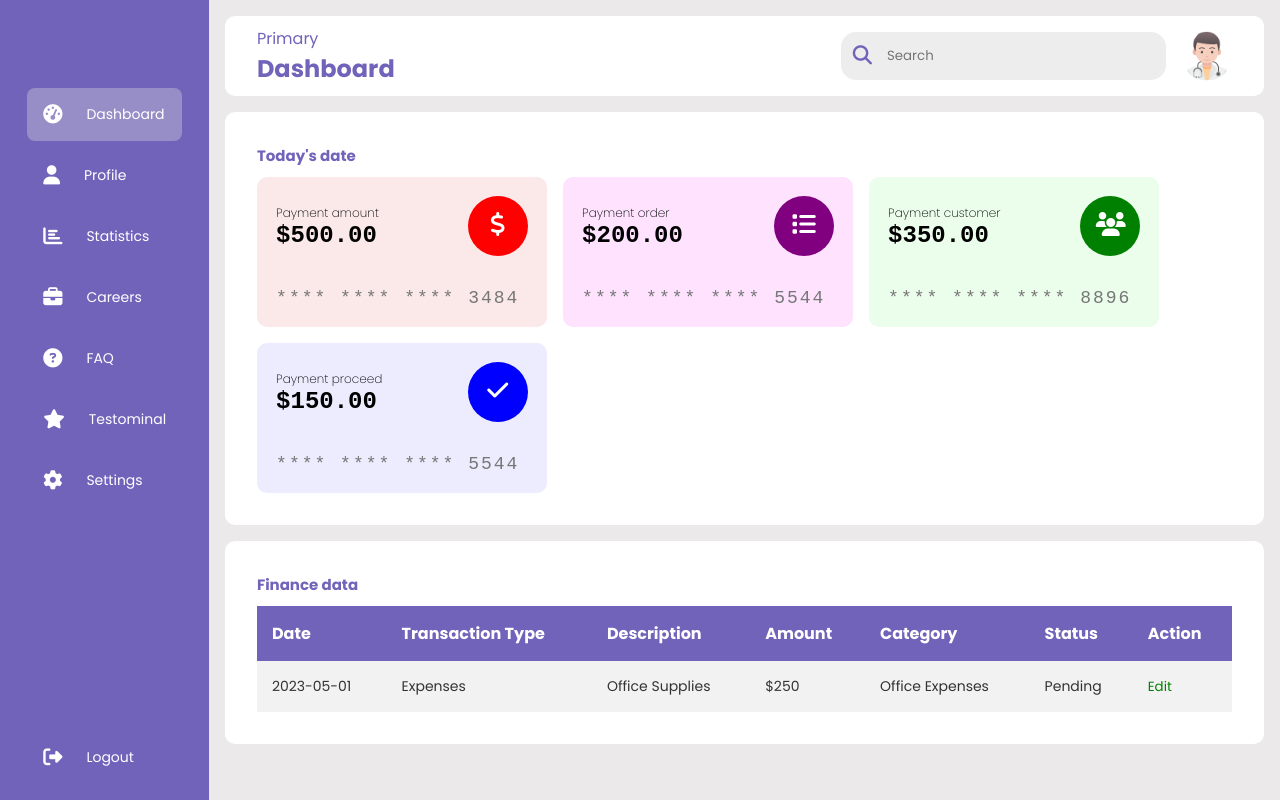
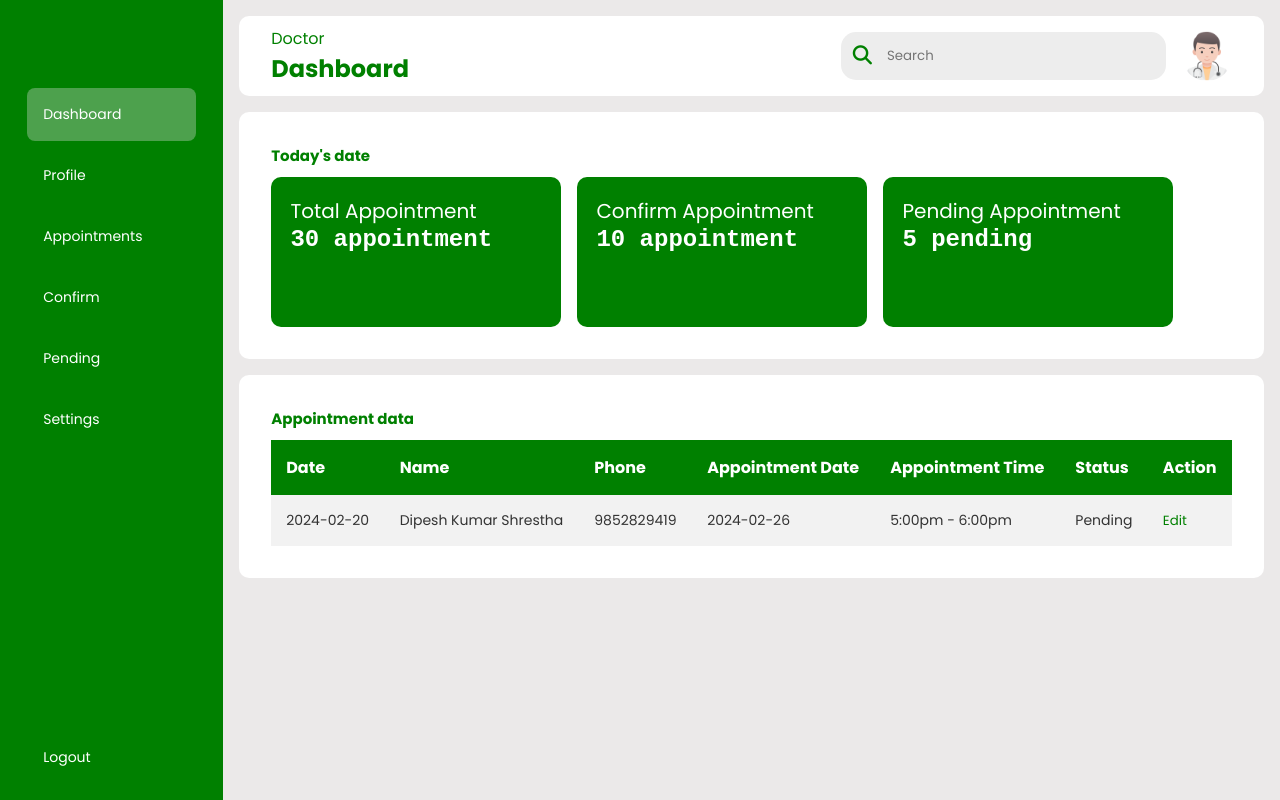
Before and after one commit to dipeshs13/Appointment, a PHP site: page /doctor.php in a window 1280 px wide. Run offline with PHP 8.4, Linux system fonts and the light colour scheme.

```diff
--- a/css/doctor.css
+++ b/css/doctor.css
@@ -16,19 +16,17 @@ body{
     top: 0;
     left: 0;
     bottom: 0;
-    width: 110px;
+    width: 260px;
     height: 100vh;
     padding: 0 1.7rem;
     color: #fff;
     overflow: hidden;
-    transition: all 0.5s linear;
-    background: rgba(113, 99, 186, 255);
+    /* transition: all 0.5s linear; */
+    /* background: rgba(113, 99, 186, 255); */
+    background-color: green;
 
 }
-.sidebar:hover{
-    width: 240px;
-    transition: 0.5s;
-}
+
 .logo{
     height: 80px;
     padding: 16px;
@@ -97,7 +95,7 @@ body{
 }
 
 .header_title{
-    color: rgba(113,99,186,255);
+    color:green;
 }
 
 .user_info{
@@ -122,6 +120,7 @@ body{
     font-size: 1.2rem;
     cursor: pointer;
     transform: all 0.5s ease-out;
+    color: green;
 }
 .search_box i:hover{
     transform: scale(1.2);
@@ -140,12 +139,12 @@ body{
 }
 
 .main_title{
-    color: rgba(113, 99, 186, 255);
+    color: green;
     padding-bottom: 10px;
     font-size: 15px;
 }
-.payment_card{
-    background: rgb(229, 223, 223);
+.appointment_card{
+    background: green;
     border-radius: 10px;
     padding: 1.2rem;
     width: 290px;
@@ -156,7 +155,7 @@ body{
     transition: all 0.5s ease-in-out;
 }
 
-.payment_card:hover{
+.appointment_card:hover{
     transform: translateY(-5px);
 }
 
@@ -166,18 +165,20 @@ body{
     align-items: center;
     margin-bottom: 20px;
 }
-.amount{
+.appointment{
     display: flex;
     flex-direction: column;
 }
 .title{
-    font-size: 12px;
-    font-weight: 200;
+    font-size: 20px;
+    /* font-weight: ; */
+    color: #fff;
 }
-.amount_value{
+.appointment_value{
     font-size: 24px;
     font-family:'Courier New', Courier, monospace;
     font-weight: 600;
+    color: #fff;
 }
 .icon{
     color: #fff;
@@ -196,7 +197,7 @@ body{
     font-family: 'Courier New', Courier, monospace;
 }
 
-/* color css*/
+/* color css
 .light-red{
     background: rgb(251, 233, 233);
 }
@@ -220,7 +221,7 @@ body{
 }
 .dark-blue{
     background: blue;
-}
+} */
 
 /* Tabular  */
 .tabular{
@@ -238,7 +239,7 @@ table{
     border-collapse: collapse;
 }
 thead{
-    background: rgba(113, 99, 186, 255);
+    background: green;
     color: #fff;
 }
 th{
--- a/doctor.php
+++ b/doctor.php
@@ -15,49 +15,51 @@
     <ul class="menu">
       <li class="active">
         <a href="">
-          <i class="fas fa-tachometer-alt"></i>
+          <!-- <i class="fas fa-tachometer-alt"></i> -->
           <span>Dashboard</span>
         </a>
       </li>
       <li>
         <a href="">
-          <i class="fas fa-user"></i>
+          <!-- <i class="fas fa-user"></i> -->
           <span>Profile</span>
         </a>
       </li>
       <li>
         <a href="">
-          <i class="fas fa-chart-bar"></i>
-          <span>Statistics</span>
+          <!-- <i class="fa-solid fa-calendar-check"></i> -->
+          <span>Appointments</span>
         </a>
       </li>
       <li>
         <a href="">
-          <i class="fas fa-briefcase"></i>
-          <span>Careers</span>
+          <!-- <i class="fas fa-briefcase"></i> -->
+          <!-- <i class="fa-solid fa-check"></i> -->
+          <span>Confirm</span>
         </a>
       </li>
       <li>
         <a href="">
-          <i class="fas fa-question-circle"></i>
-          <span>FAQ</span>
+          <!-- <i class="fas fa-question-circle"></i> -->
+          <!-- <i class="fa-solid fa-clock-rotate-left"></i> -->
+          <span>Pending</span>
         </a>
       </li>
-      <li>
+      <!-- <li>
         <a href="">
           <i class="fas fa-star"></i>
           <span>Testominals</span>
         </a>
-      </li>
+      </li> -->
       <li>
         <a href="">
-          <i class="fas fa-cog"></i>
+          <!-- <i class="fas fa-cog"></i> -->
           <span>Settings</span>
         </a>
       </li>
       <li class="logout">
         <a href="" >
-          <i class="fas fa-sign-out-alt"></i>
+          <!-- <i class="fas fa-sign-out-alt"></i> -->
           <span>Logout</span>
         </a>
       </li>
@@ -67,7 +69,7 @@
   <div class="main_content">
     <div class="header">
       <div class="header_title">
-        <span>Primary</span>
+        <span>Doctor</span>
         <h2>Dashboard</h2>
       </div>
       <div class="user_info">
@@ -83,67 +85,73 @@
     <div class="card_container">
       <h3 class="main_title">Today's date</h3>
       <div class="card">
-        <div class="payment_card light-red">
+        <div class="appointment_card">
           <div class="card_header">
-            <div class="amount">
+            <div class="appointment">
               <span class="title">
-                Payment amount
+                Total Appointment
               </span>
-              <span class="amount_value">
-                $500.00
+              <span class="appointment_value">
+                30 appointment
               </span>
             </div>
-            <i class="fas fa-dollar-sign icon">
+            <!-- <i class="fas fa-dollar-sign icon">
+            </i> -->
+            <!-- <i class="fas fa-users icon dark-green"> -->
             </i>
           </div>
-          <span class="card_detail">
+          <!-- <span class="card_detail">
             **** **** **** 3484
-          </span>
+          </span> -->
         </div>
 
-        <div class="payment_card light-purple">
+        <div class="appointment_card">
           <div class="card_header">
-            <div class="amount">
+            <div class="appointment">
               <span class="title">
-                Payment order
+                Confirm Appointment
               </span>
-              <span class="amount_value">
-                $200.00
+              <span class="appointment_value">
+                10 appointment
               </span>
             </div>
-            <i class="fas fa-list icon dark-purple">
+            <!-- <i class="fas fa-list icon dark-purple">
+            </i> -->
+            <!-- <i class="fas fa-check icon dark-blue"> -->
             </i>
           </div>
-          <span class="card_detail">
+          <!-- <span class="card_detail">
             **** **** **** 5544
-          </span>
+          </span> -->
         </div>
 
-        <div class="payment_card light-green">
+        <div class="appointment_card">
           <div class="card_header">
-            <div class="amount">
+            <div class="appointment">
               <span class="title">
-                Payment customer
+                Pending Appointment
               </span>
-              <span class="amount_value">
-                $350.00
+              <span class="appointment_value">
+                5 pending
               </span>
             </div>
-            <i class="fas fa-users icon dark-green">
+            <!-- <i class="fas fa-users icon dark-green">
+            </i> -->
+            <!-- <i class="fas fa-list icon dark-purple"> -->
             </i>
           </div>
-          <span class="card_detail">
+          <!-- <span class="card_detail">
             **** **** **** 8896
-          </span>
+          </span> -->
         </div>
 
-        <div class="payment_card light-blue">
+        <!-- <div class="appointment_card light-blue">
           <div class="card_header">
-            <div class="amount">
+            <div class="appointment">
               <span class="title">
                 Payment proceed
               </span>
-              <span class="amount_value">
+              <span class="appointment_value">
                 $150.00
               </span>
             </div>
@@ -153,22 +161,22 @@
           <span class="card_detail">
             **** **** **** 5544
           </span>
-        </div>
+        </div> -->
 
       </div>
     </div>
 
     <div class="tabular">
-      <h3 class="main_title">Finance data</h3>
+      <h3 class="main_title">Appointment data</h3>
       <div class="table_container">
         <table>
           <thead>
             <tr>
               <th>Date</th>
-              <th>Transaction Type</th>
-              <th>Description</th>
-              <th>Amount</th>
-              <th>Category</th>
+              <th>Name</th>
+              <th>Phone</th>
+              <th>Appointment Date</th>
+              <th>Appointment Time</th>
               <th>Status</th>
               <th>Action</th>
             </tr>
@@ -176,12 +184,12 @@
             <tbody>
               <tr>
                 <td>
-                  2023-05-01
+                  2024-02-20
                 </td>
-                <td>Expenses</td>
-                <td>Office Supplies</td>
-                <td>$250</td>
-                <td>Office Expenses</td>
+                <td>Dipesh Kumar Shrestha</td>
+                <td>9852829419</td>
+                <td>2024-02-26</td>
+                <td>5:00pm - 6:00pm</td>
                 <td>Pending</td>
                 <td><button>Edit</button></td>
               </tr>
```
Also changed, not shown: css/login.css (+22 -3 lines), css/nav.css (+17 -4 lines), css/signup.css (+28 -3 lines), css/style.css (+7 -2 lines), doctorsignup.php (added, +86 -0 lines), header.php (+14 -8 lines), login.php (+6 -1 lines), signup.php (+10 -5 lines), classes/doctor_login.classes.php (added), classes/doctor_login.controller.php (added), classes/doctor_signup.classes.php (added), classes/doctor_signup.controller.php (added), includes/doctor_login.inc.php (added), includes/doctor_signup.inc.php (added).
